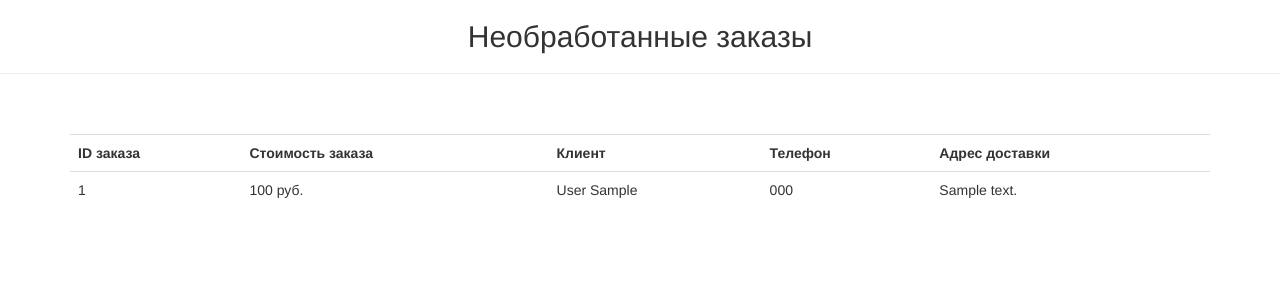
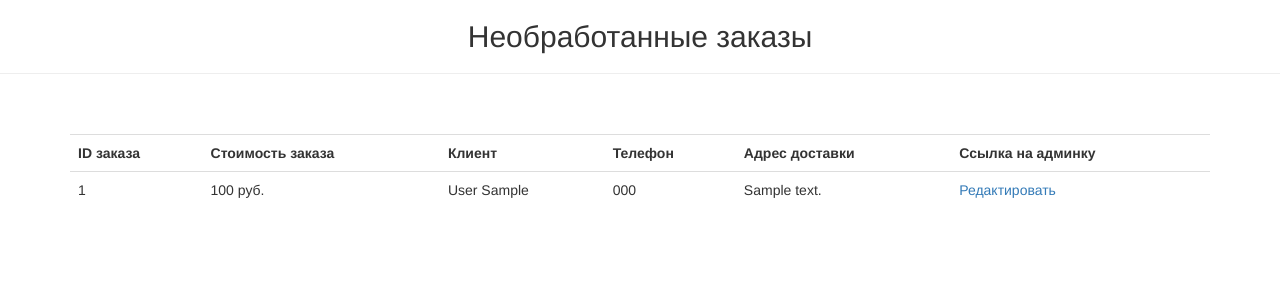
Before and after one commit to T1moooon/star-burger, a Django app: page /manager/orders/ in a window 1280 px wide. Shown: the part 52-352 px from the top of the page. Run offline with Django 3.2, Linux system fonts and the light colour scheme; a user stored in the database is signed in; tables that the repository leaves empty hold one stand-in row (values such as "Sample post"); parts of the project's set-up code (start-up, migrations or seed data) failed here and were passed over; some libraries are stand-ins or nearby versions.

Commit message:
Added an "edit" button for the manager

```diff
--- a/restaurateur/templates/order_items.html
+++ b/restaurateur/templates/order_items.html
@@ -18,6 +18,7 @@
       <th>Клиент</th>
       <th>Телефон</th>
       <th>Адрес доставки</th>
+      <th>Ссылка на админку</th>
     </tr>
 
     {% for order in orders %}
@@ -27,6 +28,7 @@
         <td>{{ order.lastname }} {{ order.firstname }}</td>
         <td>{{ order.phonenumber }}</td>
         <td>{{ order.address }}</td>
+        <td><a href="{% url 'admin:foodcartapp_order_change' order.id %}">Редактировать</a></td>
       </tr>
     {% endfor %}
    </table>
```
